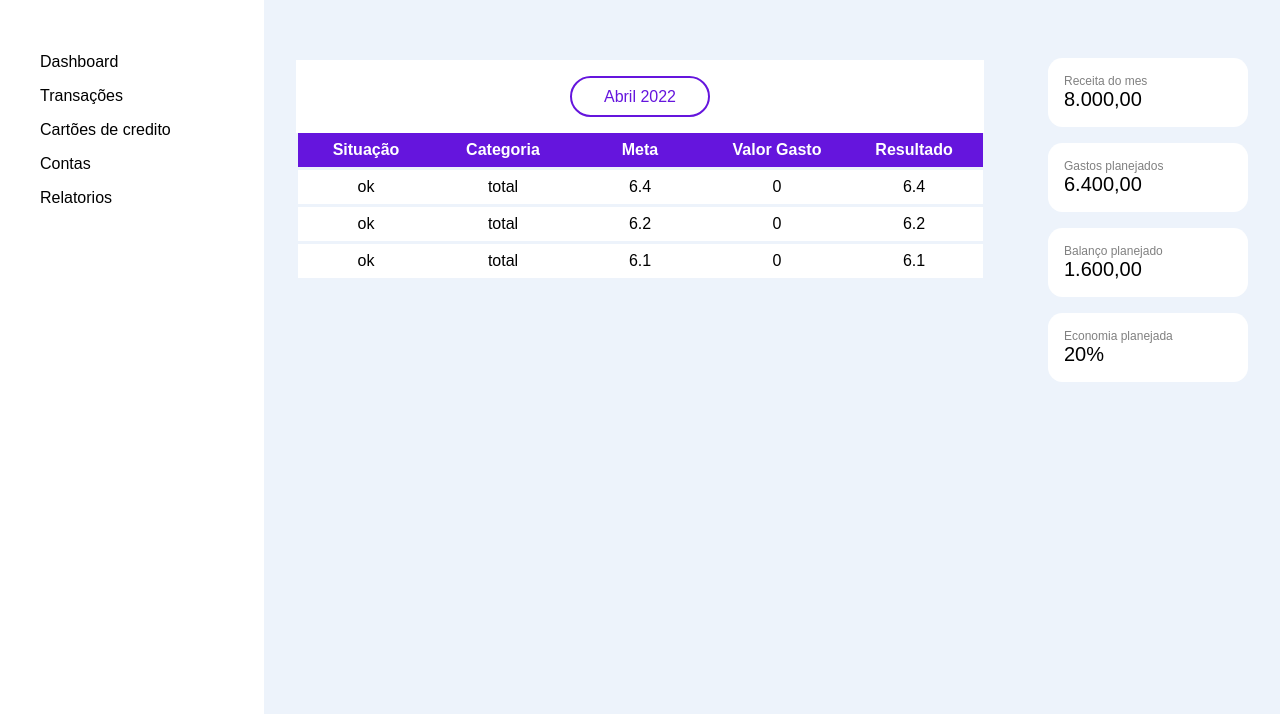
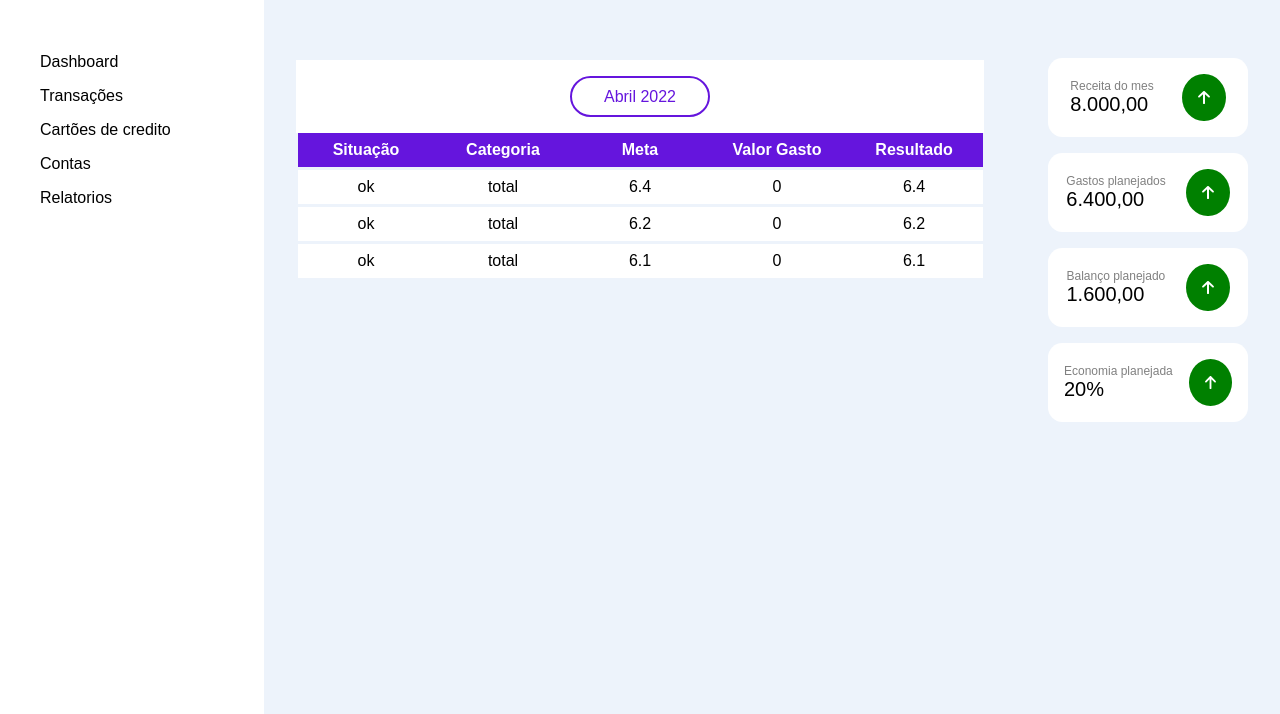
Before and after one commit to alexboliveira/appJs1, a plain HTML site: page index.html in a window 1280 px wide. Shown: the part 86-800 px from the top of the page. Drawn offline with Linux system fonts and the light colour scheme.

Commit message:
img arrow na ld

```diff
--- a/css/style.css
+++ b/css/style.css
@@ -140,6 +140,9 @@ table th{
 
 
 .boxResumo{
+    display: flex;
+    align-items: center;
+    justify-content: space-around;
     background-color: white;
     padding-top: 1rem;
     padding-bottom: 1rem;
@@ -158,3 +161,11 @@ table th{
 .boxResumo p:nth-of-type(2){
     font-size: 20px;
 }
+
+img{
+    height:  15px;
+    margin-left: 1rem;
+    background-color: green;
+    padding: 1rem;
+    border-radius: 50% 50%;
+}
--- a/js/app.js
+++ b/js/app.js
@@ -314,11 +314,12 @@ function resumoView(item){
 
      app = document.querySelector(".ld");
      novoElemento = document.createElement("div");
+     novoElemento.setAttribute("class","boxResumo");
      app.appendChild(novoElemento);
 
      app = document.querySelector(".ld").children[x];
      novoElemento = document.createElement("div");
-     novoElemento.setAttribute("class","boxResumo");
+
      app.appendChild(novoElemento);
 
      app = document.querySelector(".ld").children[x].children[0];
@@ -330,6 +331,13 @@ function resumoView(item){
      novoElemento = document.createElement("p");
      novoElemento.innerText = [item.valor];
      app.appendChild(novoElemento);
+
+     app = document.querySelector(".ld").children[x];
+     novoElemento = document.createElement("img");
+     novoElemento.src = "img/arrow-up-solid.svg";
+     app.appendChild(novoElemento);
+
+
 
 
 
```
Also changed, not shown: img/arrow-down-solid.png (added), img/arrow-up-solid.svg (added).
